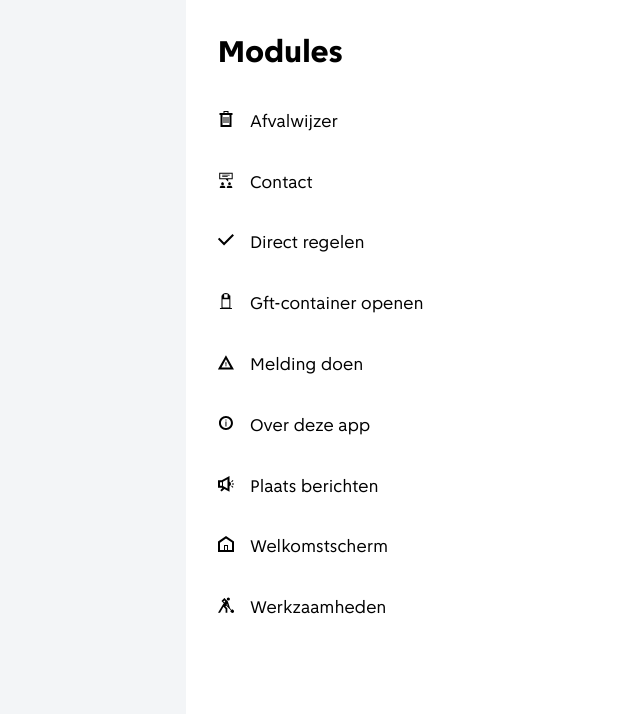
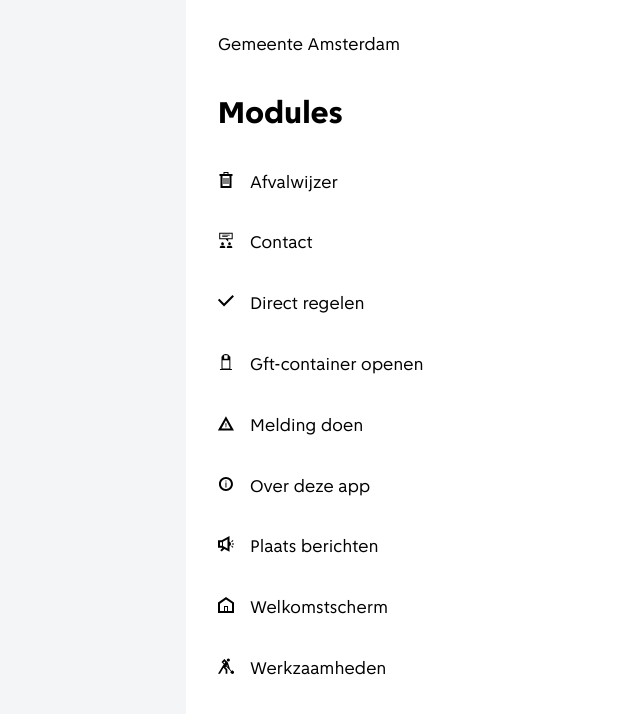
Before and after one commit to Amsterdam/amsterdam-app-modules, a React (Create React App) app in the folder modules-fe/: page / in a window 1280 px wide. Shown: the top 714 px of the page, without its empty margins (198-838 px from the left). Built offline with nearby package versions, Linux system fonts and the light colour scheme.

Commit message:
Add pseudo header
I can’t get importing the logo as svg to work.

```diff
--- a/modules-fe/src/components/features/Header.tsx
+++ b/modules-fe/src/components/features/Header.tsx
@@ -1,3 +1,10 @@
-const Header = () => <h1>Header</h1>
+import Box from '../ui/layout/Box'
+import Phrase from '../ui/text/Phrase'
+
+const Header = () => (
+  <Box>
+    <Phrase>Gemeente Amsterdam</Phrase>
+  </Box>
+)
 
 export default Header
--- a/modules-fe/src/screens/Modules.screen.tsx
+++ b/modules-fe/src/screens/Modules.screen.tsx
@@ -1,3 +1,4 @@
+import Header from '../components/features/Header'
 import Box from '../components/ui/layout/Box'
 import Row from '../components/ui/layout/Row'
 import Screen from '../components/ui/layout/Screen'
@@ -73,6 +74,7 @@
 
   return (
     <Screen>
+      <Header />
       <Box>
         <Title>Modules</Title>
       </Box>
```
